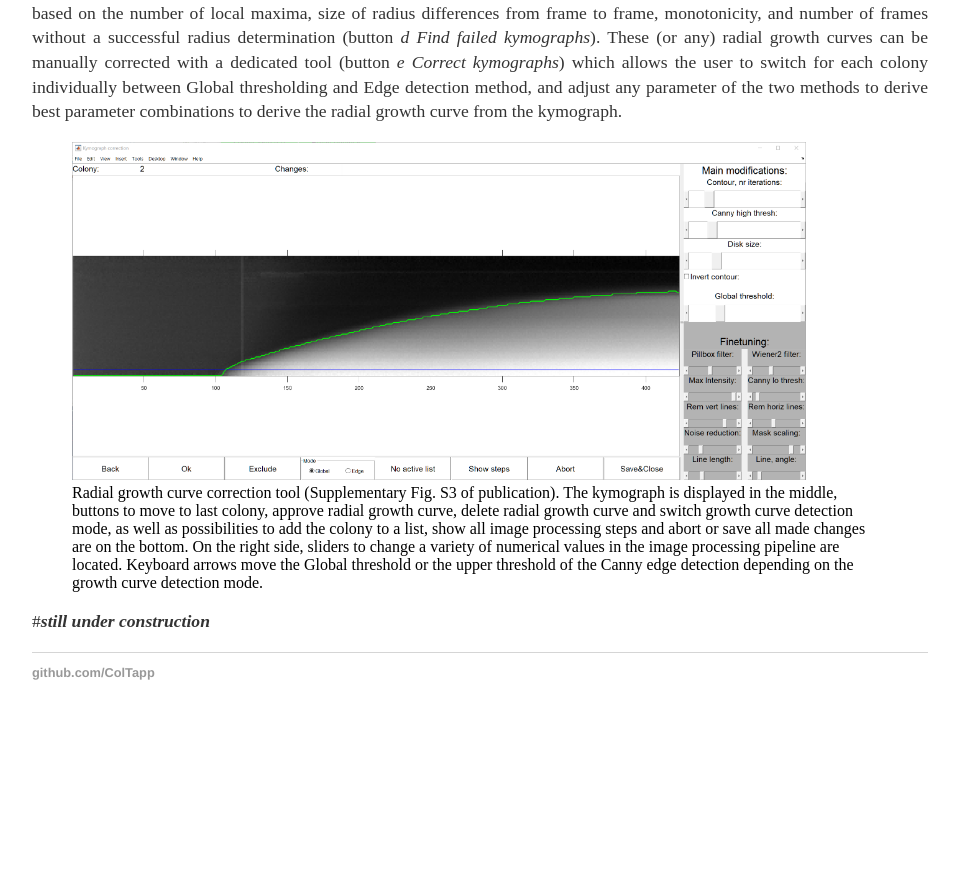
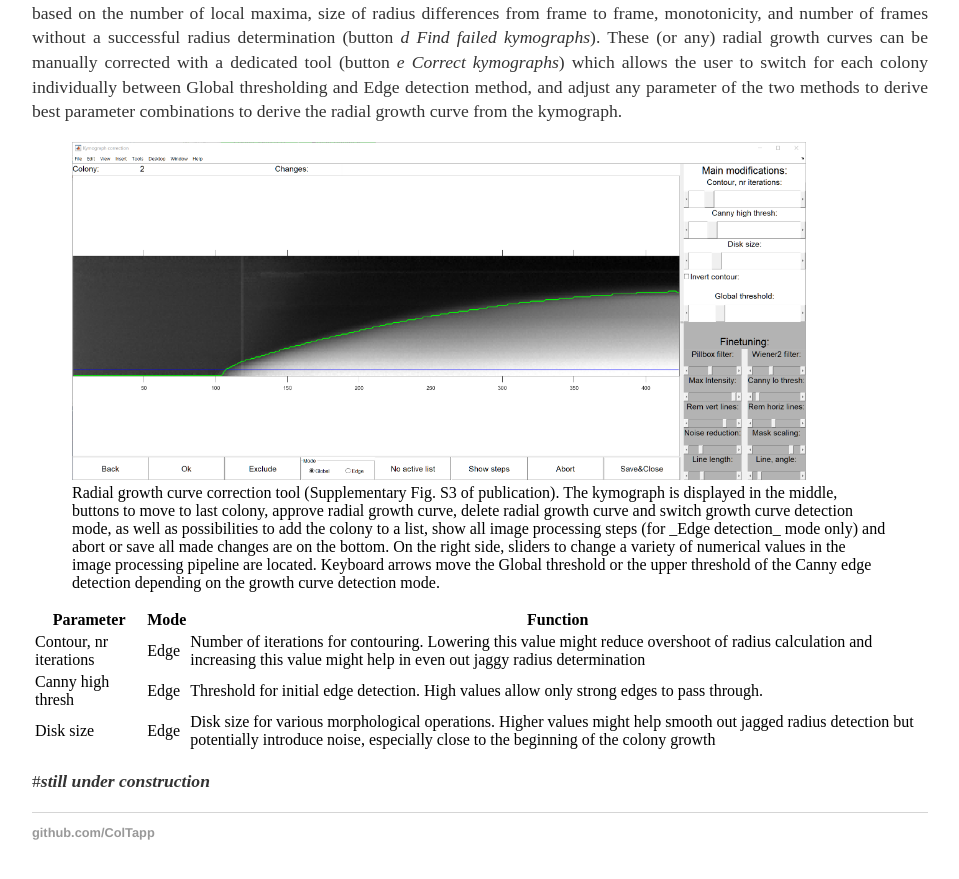
Before and after one commit to ColTapp/ColTapp.github.io, a Jekyll site: the page built from timelapse.md, in a window 1280 px wide and 900 px high, scrolled down 4636 px. Shown: the top 879 px of the window, without its empty margins (160-1119 px from the left). Built offline with Jekyll 4.4.1, drawn with Linux system fonts in a browser that asks for light colours; before the commit the page ends 5376 px from its top, so only the background shows below that.

Commit message:
Update timelapse.md

```diff
--- a/timelapse.md
+++ b/timelapse.md
@@ -56,7 +56,13 @@ The _Edge detection_ method uses a series of edge detection and morphological op
 ColTapp has an inbuilt function to automatically detect radial growth curves with probable errors derived from kymographs based on the number of local maxima, size of radius differences from frame to frame, monotonicity, and number of frames without a successful radius determination (button _d Find failed kymographs_). These (or any) radial growth curves can be manually corrected with a dedicated tool (button _e Correct kymographs_) which allows the user to switch for each colony individually between Global thresholding and Edge detection method, and adjust any parameter of the two methods to derive best parameter combinations to derive the radial growth curve from the kymograph.
 <figure>
   <img src="{{site.url}}/assets/images/TL4.png" alt="Kymograph correction tool" height="70%"/>
-  <figcaption>Radial growth curve correction tool (Supplementary Fig. S3 of publication). The kymograph is displayed in the middle, buttons to move to last colony, approve radial growth curve, delete radial growth curve and switch growth curve detection mode, as well as possibilities to add the colony to a list, show all image processing steps and abort or save all made changes are on the bottom. On the right side, sliders to change a variety of numerical values in the image processing pipeline are located. Keyboard arrows move the Global threshold or the upper threshold of the Canny edge detection depending on the growth curve detection mode. </figcaption>
+  <figcaption>Radial growth curve correction tool (Supplementary Fig. S3 of publication). The kymograph is displayed in the middle, buttons to move to last colony, approve radial growth curve, delete radial growth curve and switch growth curve detection mode, as well as possibilities to add the colony to a list, show all image processing steps (for _Edge detection_ mode only) and abort or save all made changes are on the bottom. On the right side, sliders to change a variety of numerical values in the image processing pipeline are located. Keyboard arrows move the Global threshold or the upper threshold of the Canny edge detection depending on the growth curve detection mode. </figcaption>
 </figure>
 
+| Parameter | Mode | Function |
+|-------|--------|--------|
+| Contour, nr iterations | Edge | Number of iterations for contouring. Lowering this value might reduce overshoot of radius calculation and increasing this value might help in even out jaggy radius determination |
+| Canny high thresh | Edge | Threshold for initial edge detection. High values allow only strong edges to pass through. |
+| Disk size | Edge | Disk size for various morphological operations. Higher values might help smooth out jagged radius detection but potentially introduce noise, especially close to the beginning of the colony growth |
+
 #*__still under construction__*
```
